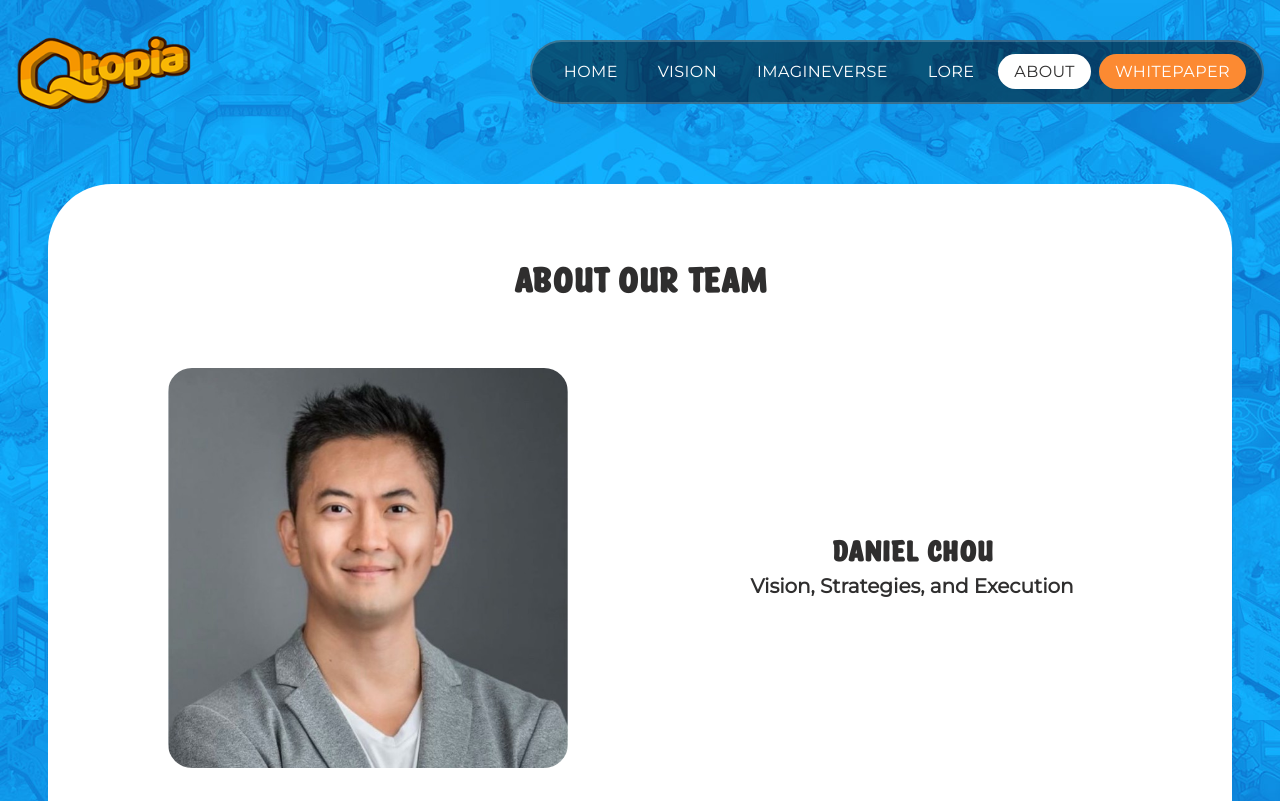
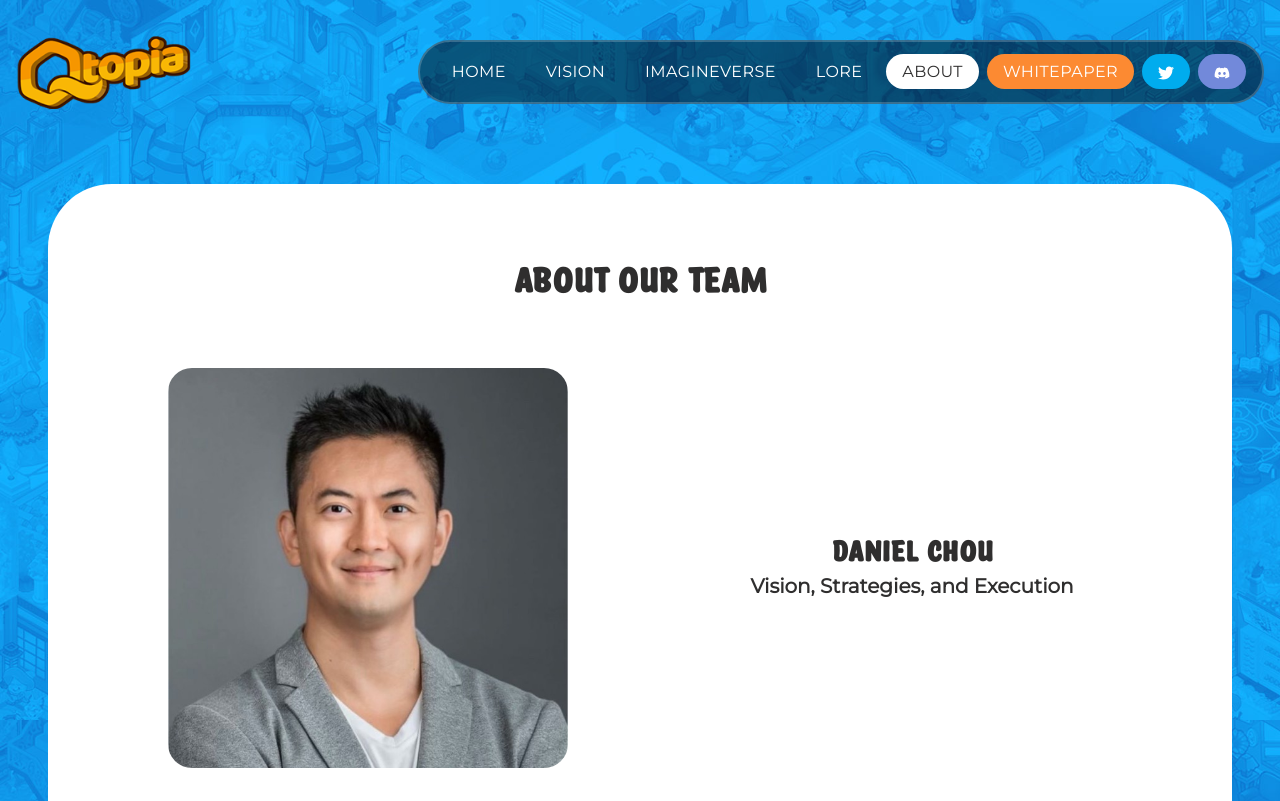
Before and after one commit to jhigger/qtopia, a Next.js app: page /about in a window 1280 px wide. Shown: the top 801 px of the page. Built offline with nearby package versions, Linux system fonts and the light colour scheme.

Commit message:
revisions

```diff
--- a/src/components/HeroImage.tsx
+++ b/src/components/HeroImage.tsx
@@ -1,8 +1,8 @@
 /* eslint-disable @next/next/no-img-element */
 const HeroImage = () => {
 	return (
-		<div className="relative w-full py-16 opacity-100 lg:py-28">
-			<div className="absolute top-0 left-0  w-full md:h-[32rem] xl:h-[48rem]">
+		<div className="relative w-full opacity-100">
+			<div className="absolute top-0 left-0 h-screen w-screen">
 				<video
 					className="h-full w-full object-cover object-center"
 					width="100%"
@@ -13,8 +13,12 @@ const HeroImage = () => {
 					playsInline
 				>
 					<source src="/assets/splash.webm" type="video/webm" />
+					<source
+						src="/assets/splashscreen 2023.mp4"
+						type="video/mp4"
+					/>
 				</video>
-				<div className="mask-image absolute bottom-0 left-0 z-10 h-48 w-full bg-[url('/assets/BG_1920X1080.jpg')] bg-cover bg-center bg-repeat-x"></div>
+				{/* <div className="mask-image absolute bottom-0 left-0 z-10 h-48 w-full bg-[url('/assets/BG_1920X1080.jpg')] bg-cover bg-center bg-repeat-x"></div> */}
 				<div className="absolute top-0 left-0 h-full w-full bg-gradient-to-b from-transparent to-[#14a8e8]"></div>
 			</div>
 		</div>
--- a/src/components/HeroTitle.tsx
+++ b/src/components/HeroTitle.tsx
@@ -1,6 +1,6 @@
 const HeroTitle = () => {
 	return (
-		<div className="relative z-10 grid grid-cols-1 px-6 pb-8 text-xl text-white md:px-6 lg:grid-cols-2">
+		<div className="relative z-10 grid min-h-screen grid-cols-1 place-items-center justify-start px-6 pb-8 text-xl text-white md:px-6">
 			<h1 className="text-center font-owl text-3xl font-bold uppercase tracking-wider md:text-start md:text-5xl xl:text-6xl">
 				Social-Gamefi Ecosystem
 			</h1>
--- a/src/components/Navbar.tsx
+++ b/src/components/Navbar.tsx
@@ -2,6 +2,7 @@
 import Link from "next/link";
 import { useState } from "react";
 import { useRouter } from "next/router";
+import { FaTwitter, FaDiscord } from "react-icons/fa";
 
 const Navbar = () => {
 	const router = useRouter();
@@ -14,13 +15,26 @@ const Navbar = () => {
 		{ name: "Imagineverse", link: "/imagineverse" },
 		{ name: "Lore", link: "/lore" },
 		{ name: "About", link: "/about" },
-		// { name: "Contact", link: "/contact" },
+	];
+	const externalLinks = [
+		{
+			link: "https://whitepaper.qtopia.io",
+			name: "Whitepaper",
+		},
+		{
+			link: "https://twitter.com/QtopiaNFT",
+			name: "Twitter",
+		},
+		{
+			link: "https://discord.com/invite/qtopia",
+			name: "Discord",
+		},
 	];
 
 	return (
 		<nav className="container sticky top-0 z-20 mx-auto w-full">
 			<div className="absolute mt-6 w-full">
-				<div className="flex flex-row justify-between gap-2 px-4 md:items-center">
+				<div className="flex flex-row justify-between gap-2 px-4 lg:items-center">
 					<Logo />
 					<div
 						className={`rounded-3xl bg-[#2f2e2e] p-2 ${
@@ -29,7 +43,7 @@ const Navbar = () => {
 					>
 						{/* mobile */}
 						<ul className="flex flex-col items-center justify-center gap-4 p-4 text-white">
-							{navItems.map((item, idx) => {
+							{navItems.concat(externalLinks).map((item, idx) => {
 								return (
 									<li key={idx}>
 										<NavLink
@@ -41,7 +55,7 @@ const Navbar = () => {
 							})}
 						</ul>
 					</div>
-					<div className="h-16 w-16  rounded-full bg-[#2f2e2e] sm:hidden">
+					<div className="h-16 w-16  rounded-full bg-[#2f2e2e] lg:hidden">
 						<button
 							className="flex transform items-center justify-center p-2 text-white transition duration-300 ease-in-out hover:scale-105 hover:text-[#14a8e8] focus:outline-none"
 							onClick={() => setState(!state)}
@@ -49,7 +63,7 @@ const Navbar = () => {
 							{state ? <CloseIcon /> : <MenuIcon />}
 						</button>
 					</div>
-					<div className="pointer-events-auto ml-auto hidden font-montserrat uppercase sm:flex">
+					<div className="pointer-events-auto ml-auto hidden font-montserrat uppercase lg:flex">
 						<NavItemContainer>
 							<ul className="my-auto mx-4 flex h-full items-center gap-2 align-middle">
 								{navItems.map((item) => {
@@ -71,6 +85,26 @@ const Navbar = () => {
 										rel="noopener noreferrer"
 									>
 										Whitepaper
+									</Link>
+								</li>
+								<li>
+									<Link
+										href="https://twitter.com/QtopiaNFT"
+										className={`inline rounded-full bg-[#00acee] px-4 py-2 text-sm tracking-wide transition-all hover:bg-[#fc8a32] hover:text-white xl:text-base`}
+										target="_blank"
+										rel="noopener noreferrer"
+									>
+										<FaTwitter className="inline" />
+									</Link>
+								</li>
+								<li>
+									<Link
+										href="https://twitter.com/QtopiaNFT"
+										className={`inline rounded-full bg-[#7289da] px-4 py-2 text-sm tracking-wide transition-all hover:bg-[#fc8a32] hover:text-white xl:text-base`}
+										target="_blank"
+										rel="noopener noreferrer"
+									>
+										<FaDiscord className="inline" />
 									</Link>
 								</li>
 							</ul>
--- a/src/pages/about.tsx
+++ b/src/pages/about.tsx
@@ -70,7 +70,7 @@ const AboutPage = () => {
 										Onyx Gallegos
 									</h2>
 									<p className="text-xl font-semibold">
-										Head of GrowthExecution
+										Head of Growth
 									</p>
 								</div>
 								<p className="text-lg md:text-xl">
--- a/src/pages/index.tsx
+++ b/src/pages/index.tsx
@@ -1,7 +1,6 @@
 /* eslint-disable @next/next/no-img-element */
 import type { NextPage } from "next";
 import Head from "next/head";
-import CTA from "../components/CTA";
 import HeroImage from "../components/HeroImage";
 import HeroTitle from "../components/HeroTitle";
 
@@ -12,11 +11,11 @@ const Home: NextPage = () => {
 				<title>Qtopia</title>
 			</Head>
 
-			<div className="h-screen overflow-hidden bg-[url('/assets/BG_1920X1080.jpg')] bg-contain bg-center md:max-h-screen md:min-h-screen">
+			<div className="h-screen w-screen overflow-hidden bg-[url('/assets/BG_1920X1080.jpg')] bg-contain bg-center md:min-h-screen">
 				<HeroImage />
 				<main className="container mx-auto w-full">
 					<HeroTitle />
-					<CTA />
+					{/* <CTA /> */}
 					{/* <TheCollections /> */}
 				</main>
 			</div>
```
Also changed, not shown: 1 other file (tests, documents, lock files or other folders).
